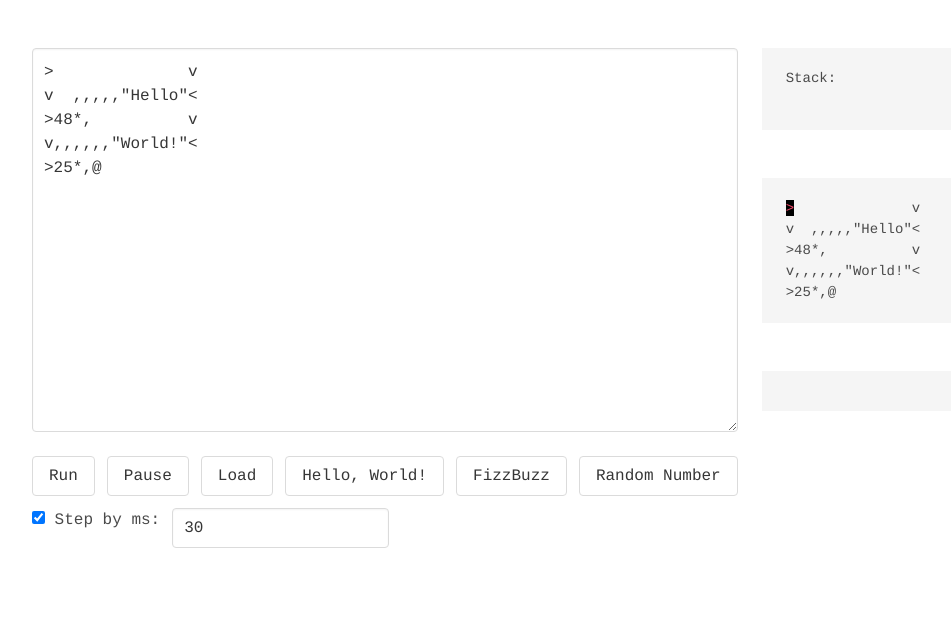
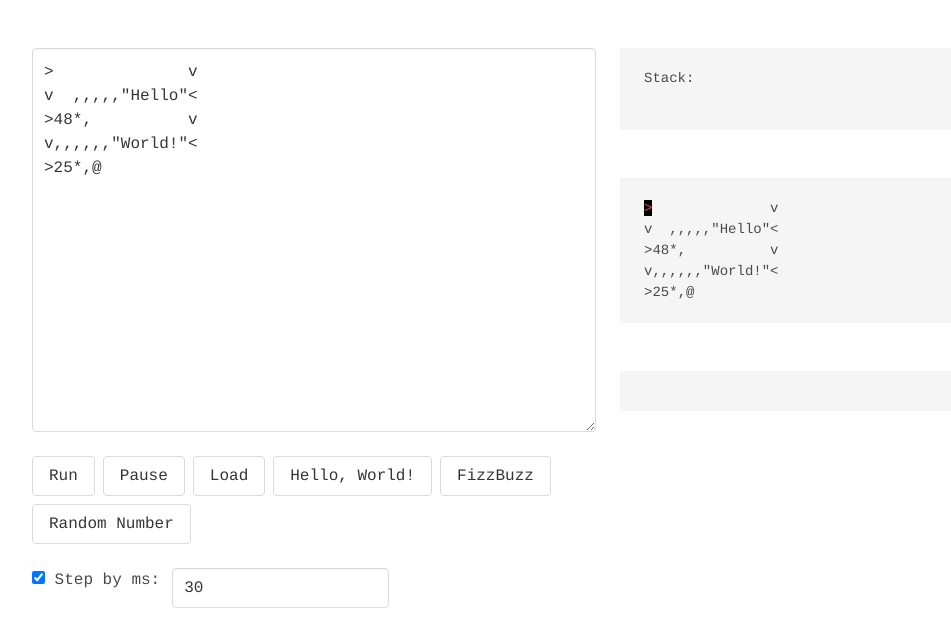
Before and after one commit to ivangreene/befunje, a React (Create React App) app: page / in a window 1280 px wide. Shown: the top 644 px of the page, without its empty margins (32-983 px from the left). Built offline with nearby package versions, Linux system fonts and the light colour scheme.

Commit message:
App.js: properly align buttons

```diff
--- a/src/App.js
+++ b/src/App.js
@@ -114,21 +114,17 @@ class App extends Component {
                   placeholder='"!dlroW ,olleH">,# :# _@'>
                 </textarea>
                 <br />
-                <div className="field is-grouped">
-                  <p className="control">
+                <div className="buttons">
                     <a className="button" onClick={this.runProgram}>Run</a>
-                  </p>
-                  <p className="control">
                     <a className="button" onClick={this.unpause}>
-                      {this.state.pause ? 'Play_' : 'Pause' }
+                      {this.state.pause ? 'Play\u00a0' : 'Pause' }
                     </a>
-                  </p>
-                  <p className="control">
                     <a className="button" onClick={this.loadProgram}>Load</a>
-                  </p>
-                  { samples.map(sample => <p key={sample.name} className="control"><a className="button"
-                    onClick={() => this.loadSample(sample.program)}
-                    >{sample.name}</a></p>) }
+                  { samples.map(sample =>
+                      <a key={sample.name} className="button"
+                        onClick={() => this.loadSample(sample.program)}>
+                          {sample.name}</a>
+                    ) }
                 </div>
                 <div className="field is-grouped">
                 <p className="control">
```
